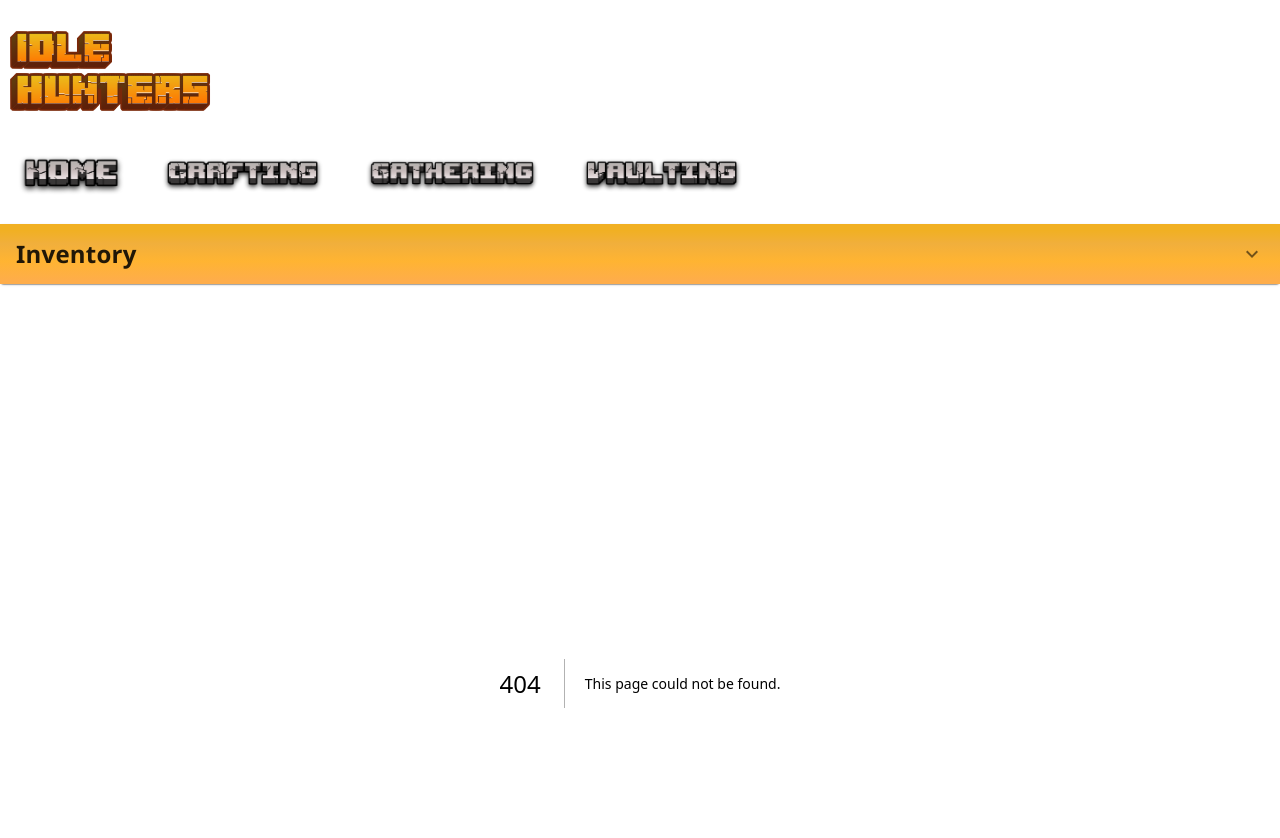
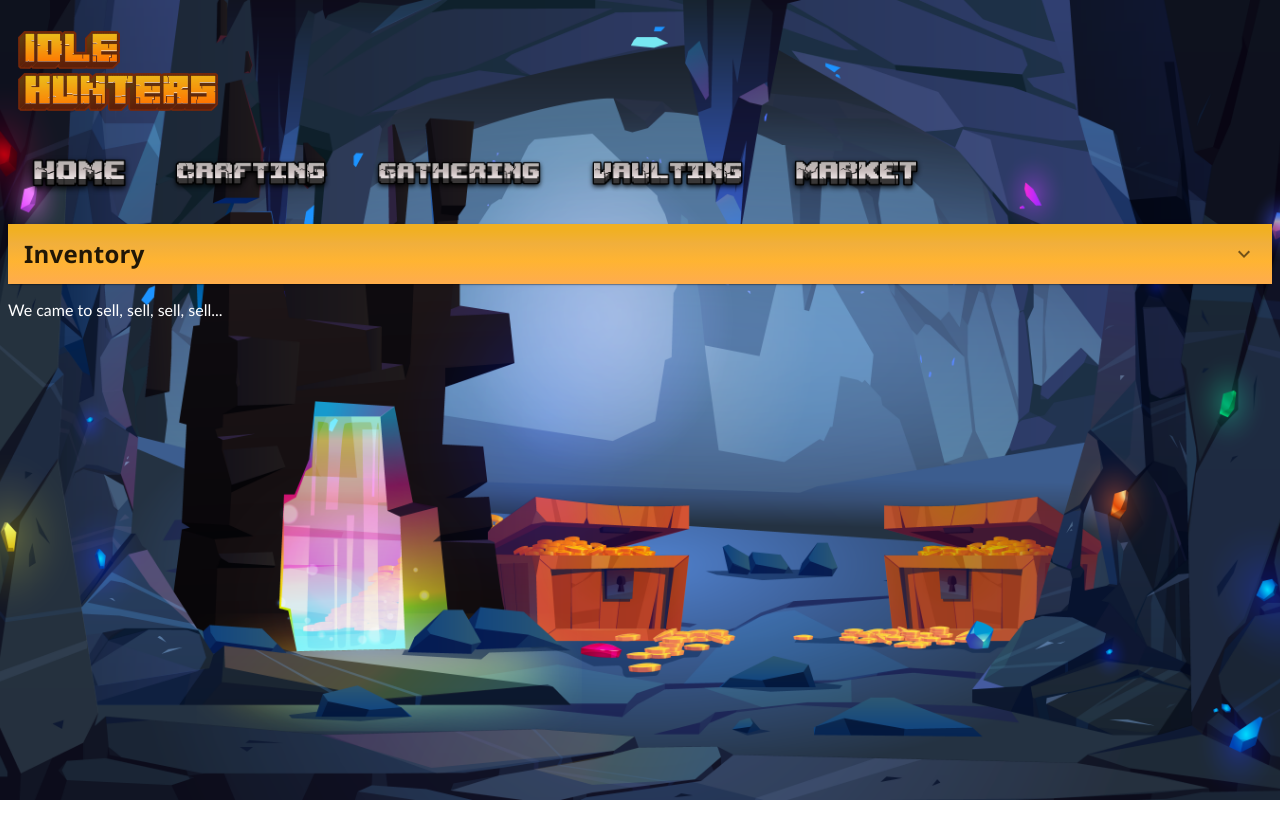
Before and after one commit to JoshWannaPaas/clicker-hunters, a Next.js app: page /world/market in a window 1280 px wide. Before the commit this address had no page. Shown: the top 838 px of the page. After the commit the page ends 800 px from the top, so only its background shows below. Built offline with nearby package versions, Linux system fonts and the light colour scheme.

Commit message:
Started Market

```diff
--- a/src/app/layout.tsx
+++ b/src/app/layout.tsx
@@ -14,6 +14,7 @@ import gatheringPic from "./img/Gathering.png";
 import vaultingPic from "./img/Vaulting.png";
 import homePic from "./img/Home.png";
 import titlePic from "./img/Idle Hunters 3.png";
+import marketPic from "./img/Market.png";
 
 const inter = Inter({ subsets: ["latin"] });
 
@@ -51,6 +52,9 @@ export default function RootLayout({
             <Link className="nav" href="/world/vaulting">
               <Image src={vaultingPic} alt="Vaulting" height={imageHeight} />
             </Link>
+            <Link className="nav" href="/world/market">
+              <Image src={marketPic} alt="Market" height={imageHeight} />
+            </Link>
             <br />
             <br />
             <MaterialSection />
--- /dev/null
+++ b/src/app/world/market/page.tsx
@@ -0,0 +1,14 @@
+"use client";
+
+import { Item, carbonSelector, inventoryAtom, knowledgeShardSelector, larimarSelector, vaultDiamondSelector, vaultRockSelector } from "@/atoms/inventory";
+import { usernameAtom } from "@/atoms/username";
+import React, { useEffect } from "react";
+import { useRecoilState } from "recoil";
+
+export default function Home() {
+  return (
+    <main>
+      <p>We came to sell, sell, sell, sell...</p>
+    </main>
+  );
+}
```
Also changed, not shown: src/app/img/Market.png (added).
